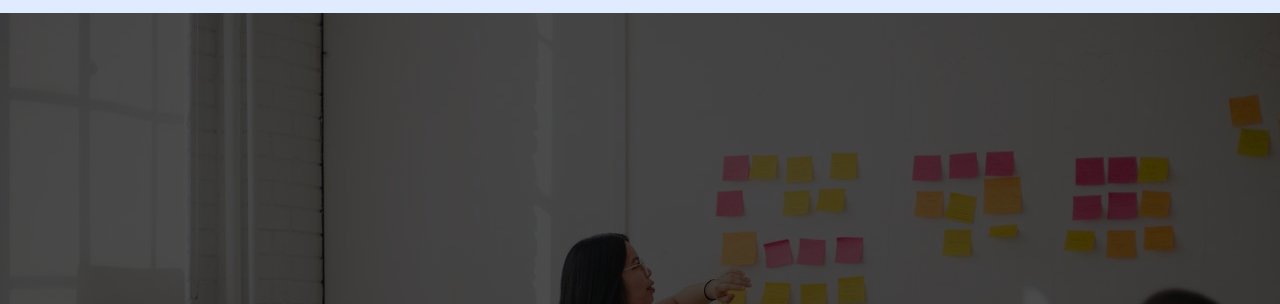
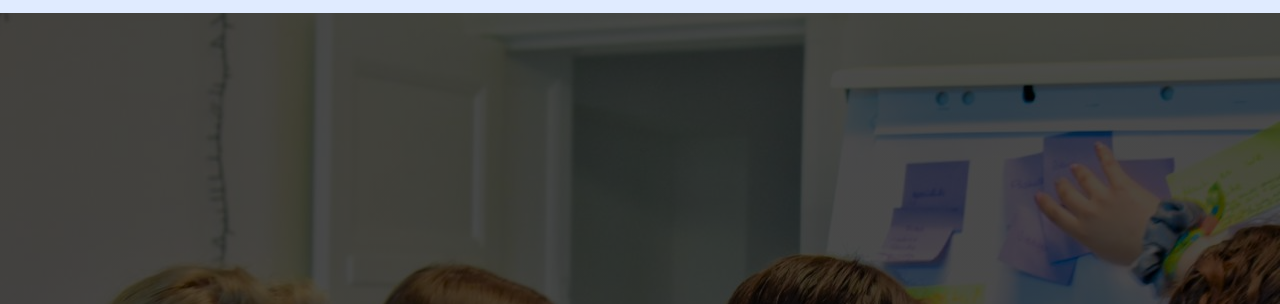
Before and after one commit to Besthie/presentation_project, a plain HTML site: page index.html in a window 1280 px wide. Shown: the part 67-371 px from the top of the page. Drawn offline with Linux system fonts and the light colour scheme.

Commit message:
added new bg for desktop header

```diff
--- a/css/main.css
+++ b/css/main.css
@@ -122,7 +122,7 @@ welcome {
     rgba(0, 0, 0, 0.7),
     rgba(0, 0, 0, 0.7)
   ),
-  url(../img/presentation.jpeg);
+  url(../img/background.jpeg);
   background-size: cover;
 }
 
```
Also changed, not shown: img/background.jpeg (added).
